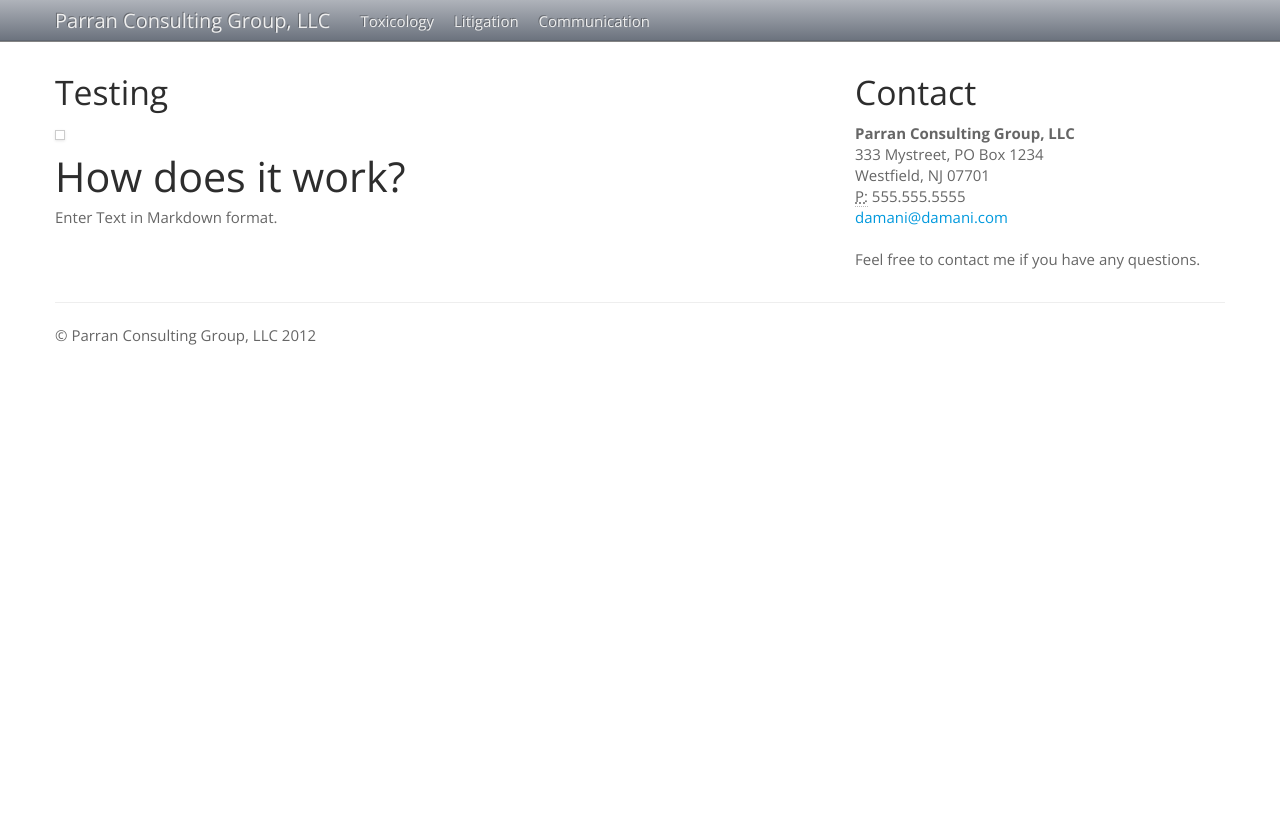
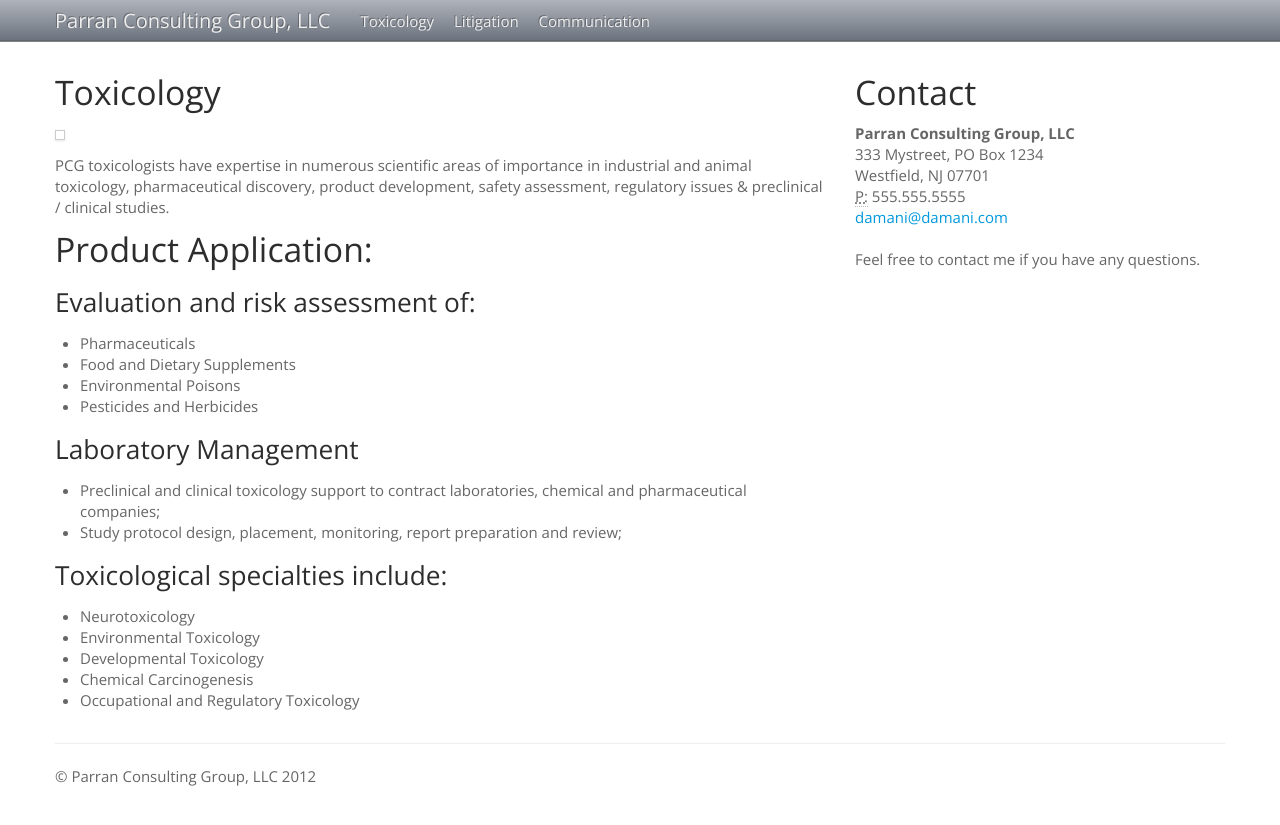
Before and after one commit to mcallari/damani, a Jekyll site: the page built from _posts/pages/2012-12-18-your-toxicology.md, in a window 1280 px wide. Shown: the top 825 px of the page. Built offline with Jekyll 4.4.1, drawn with Linux system fonts in a browser that asks for light colours.

Commit message:
Updated _posts/pages/2012-12-18-your-toxicology.md

```diff
--- a/_posts/pages/2012-12-18-your-toxicology.md
+++ b/_posts/pages/2012-12-18-your-toxicology.md
@@ -1,18 +1,37 @@
 ---
 published: true
 layout: page
-title: Testing
+title: Toxicology
 abstract: Short summary of your page.
 author: Damani Parin
 caption: A quote or caption.
 caption-attribute: Quote attribution
 image:
-permalink: testing.html
+permalink: toxicology.html
 tags:
 - test
 
 ---
 
-# How does it work?
+PCG toxicologists have expertise in numerous scientific areas of importance in industrial and animal toxicology, pharmaceutical discovery, product development, safety assessment, regulatory issues & preclinical / clinical studies.
 
-Enter Text in Markdown format.
+##Product Application:
+###Evaluation and risk assessment of:
+* Pharmaceuticals
+* Food and Dietary Supplements
+* Environmental Poisons
+* Pesticides and Herbicides
+
+###Laboratory Management
+* Preclinical and clinical toxicology support to
+contract laboratories, chemical and
+pharmaceutical companies;
+* Study protocol design, placement, monitoring,
+report preparation and review;
+
+###Toxicological specialties include:
+* Neurotoxicology
+* Environmental Toxicology
+* Developmental Toxicology
+* Chemical Carcinogenesis
+* Occupational and Regulatory Toxicology
```
